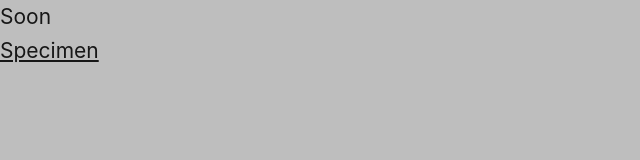
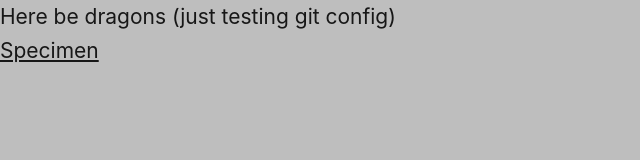
Before and after one commit to sergetymo/tymo.name, a website built with Parcel: page src/index.html in a window 1280 px wide. Shown: the whole page, without its empty margins (0-640 px from the left). Built offline with nearby package versions, Linux system fonts and the light colour scheme.

Commit message:
Git config check

```diff
--- a/src/index.html
+++ b/src/index.html
@@ -7,7 +7,7 @@
   <link rel="stylesheet" type="text/css" href="s.css"/>
 </head>
 <body>
-  Soon
+  Here be dragons (just testing git config)
   <br />
   <a href="./specimen.html">Specimen</a>
 </body>
```
